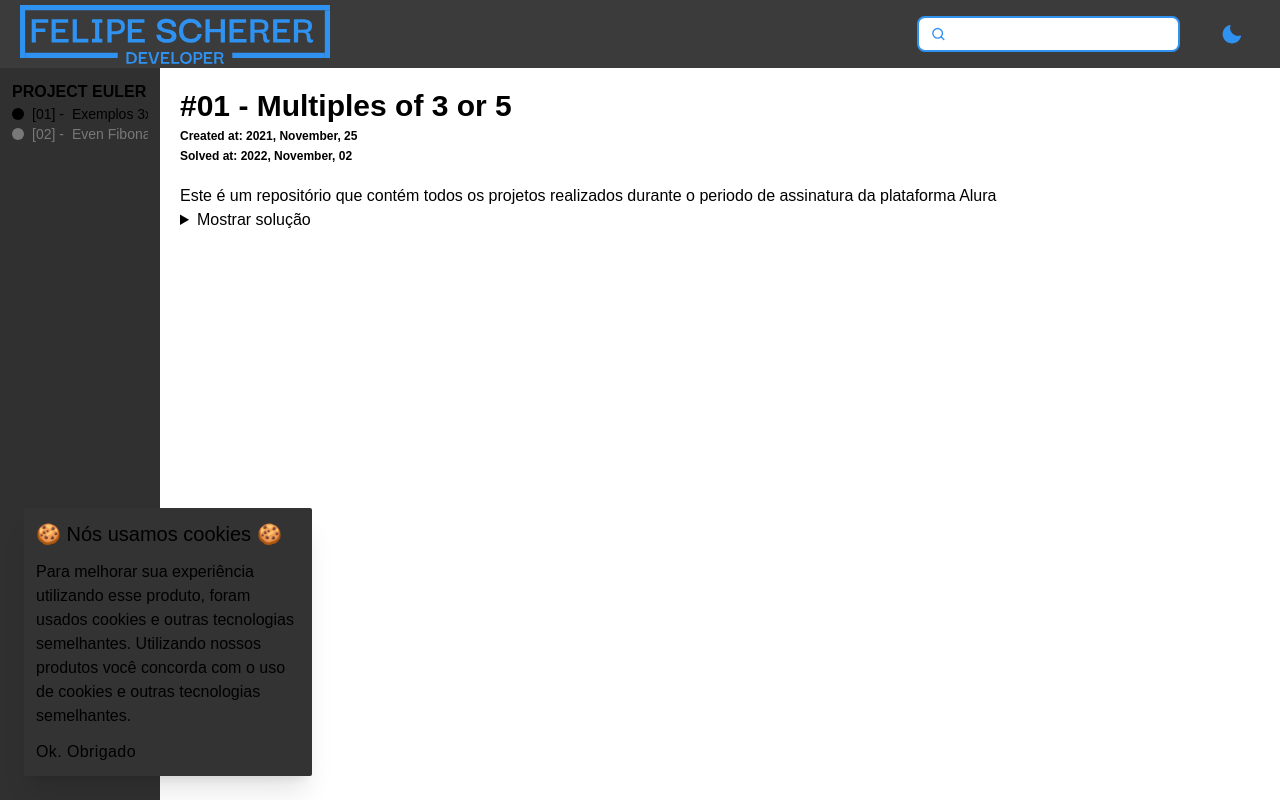
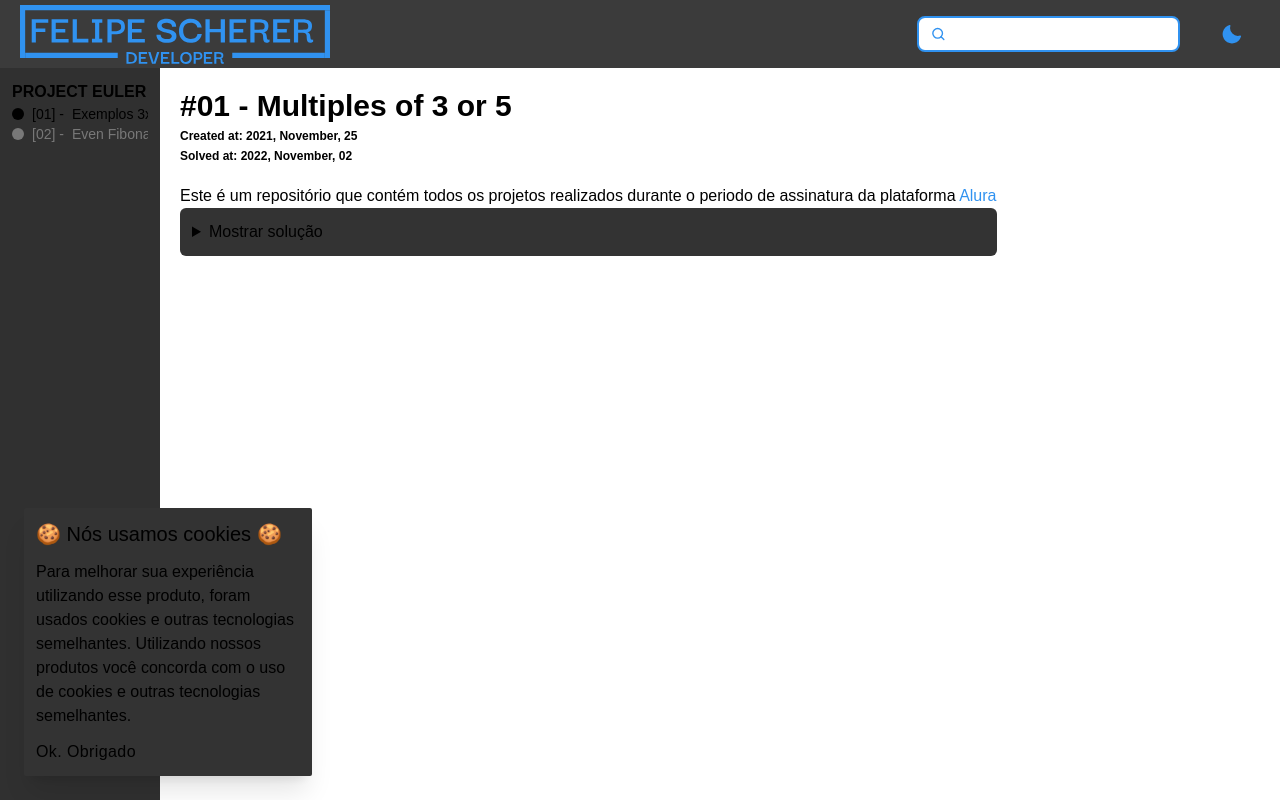
Before and after one commit to fescherer/project-euler, a Next.js app: page /01_multiples_of_3_or_5 in a window 1280 px wide. Built offline with nearby package versions, Linux system fonts and the light colour scheme; a web font is replaced by a local one.

Commit message:
:sparkles: feat: new components

```diff
--- a/src/app/[slug]/page.tsx
+++ b/src/app/[slug]/page.tsx
@@ -5,6 +5,9 @@ import fs from 'fs'
 import Markdown from 'markdown-to-jsx'
 import { getDateFormated } from '@/utils/getDateFormated'
 import { CodeMarkdown } from '@/components/Markdown/Code'
+import { DetailsMarkdown } from '@/components/Markdown/Details'
+import { SummaryMarkdown } from '@/components/Markdown/Summary'
+import { AnchorMarkdown } from '@/components/Markdown/Anchor'
 
 type ProblemPageProps = {
   params: { id: any; slug: string }
@@ -44,7 +47,16 @@ export default async function ProblemPage({ params }: ProblemPageProps) {
           {`Solved at: ${getDateFormated(project.data.solved_at)}`}
         </span>
       </div>
-      <Markdown options={{ overrides: { code: { component: CodeMarkdown } } }}>
+      <Markdown
+        options={{
+          overrides: {
+            details: { component: DetailsMarkdown },
+            summary: { component: SummaryMarkdown },
+            a: { component: AnchorMarkdown },
+            code: { component: CodeMarkdown }
+          }
+        }}
+      >
         {project.content}
       </Markdown>
     </div>
--- a/src/app/page.tsx
+++ b/src/app/page.tsx
@@ -1,4 +1,4 @@
-// import { ProblemList } from '@/features/ProblemList'
+import { ProblemList } from '@/features/ProblemList'
 import { ProblemPage } from '@/features/ProblemPage'
 import { getProjectsMetadata } from '@/utils/getProjectMetadata'
 
@@ -7,8 +7,8 @@ export default function Home() {
   console.log(data)
   return (
     <>
-      {/* <ProblemList /> */}
-      <div>
+      <ProblemList />
+      {/* <div>
         {data.map((item) => (
           <div key={item.id} className="flex flex-col gap-1">
             <span>{item.title}</span>
@@ -19,7 +19,7 @@ export default function Home() {
           </div>
         ))}
       </div>
-      <ProblemPage />
+      <ProblemPage /> */}
     </>
   )
 }
--- a/src/components/Header/components/ThemeButton/index.tsx
+++ b/src/components/Header/components/ThemeButton/index.tsx
@@ -1,5 +1,6 @@
 'use client'
 
+import { useThemeContext } from '@/context/theme.context'
 import { appConfig } from '@/utils/config'
 import { Moon, Sun } from 'phosphor-react'
 import { useEffect, useState } from 'react'
@@ -33,7 +34,7 @@ type ThemeButtonProps = {
 }
 
 export function ThemeButton({ btnColor = 'text-primary' }: ThemeButtonProps) {
-  const [theme, setTheme] = useState<string>('')
+  const { setTheme, theme } = useThemeContext()
 
   useEffect(() => {
     if (typeof window !== 'undefined') {
--- /dev/null
+++ b/src/components/Markdown/Anchor/index.tsx
@@ -0,0 +1,3 @@
+export function AnchorMarkdown({ children }: any) {
+  return <a className="text-primary">{children}</a>
+}
--- a/src/components/Markdown/Code/index.tsx
+++ b/src/components/Markdown/Code/index.tsx
@@ -1,20 +1,11 @@
 'use client'
 
-import { appConfig } from '@/utils/config'
-import { useEffect, useState } from 'react'
 import { Prism as SyntaxHighlighter } from 'react-syntax-highlighter'
 import { vscDarkPlus, vs } from 'react-syntax-highlighter/dist/esm/styles/prism'
+import { useThemeContext } from '@/context/theme.context'
 
 export function CodeMarkdown({ children }: any) {
-  const [theme, setTheme] = useState('')
-
-  useEffect(() => {
-    const storagedTheme = window.localStorage.getItem(
-      `${appConfig.app_slug}:theme`
-    )
-    setTheme(storagedTheme ?? 'dark')
-  }, [])
-
+  const { theme } = useThemeContext()
   return (
     <SyntaxHighlighter
       language="python"
--- /dev/null
+++ b/src/components/Markdown/Details/index.tsx
@@ -0,0 +1,6 @@
+export function DetailsMarkdown({ children }: any) {
+  console.log(children)
+  return (
+    <details className="flex rounded-md bg-foreground p-3">{children}</details>
+  )
+}
--- /dev/null
+++ b/src/components/Markdown/Summary/index.tsx
@@ -0,0 +1,3 @@
+export function SummaryMarkdown({ children }: any) {
+  return <summary className="cursor-pointer">{children}</summary>
+}
```
Also changed, not shown: .eslintrc.json, src/components/Overlay/index.tsx (line endings or trailing spaces), tailwind.config.js (line endings or trailing spaces).
